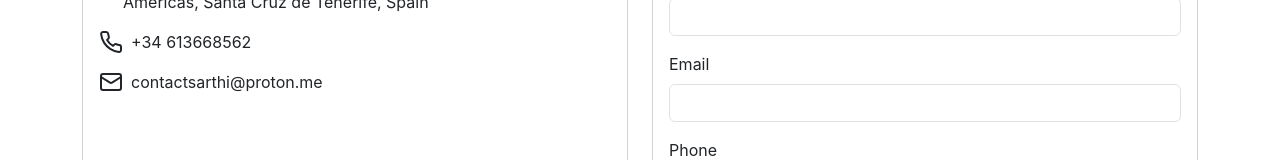
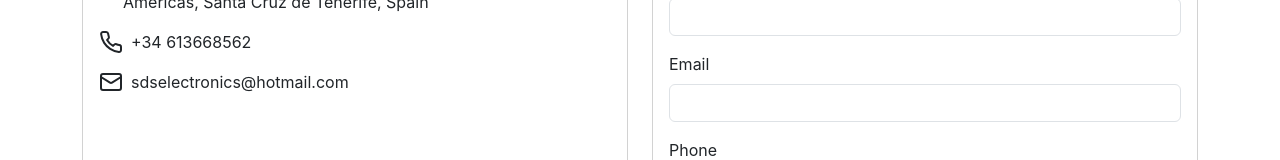
Before and after one commit to Bharatdev1/sarthis, a React (Vite) app: page /contact in a window 1280 px wide. Shown: the part 299-459 px from the top of the page. Built offline with nearby package versions, Linux system fonts and the light colour scheme.

Commit message:
Update Contact.jsx

```diff
--- a/src/components/Contact.jsx
+++ b/src/components/Contact.jsx
@@ -29,7 +29,7 @@ const Contact = () => {
               </div>
               <div className="d-flex align-items-center">
                 <Mail className="me-2" />
-                <p className="mb-0">contactsarthi@proton.me</p>
+                <p className="mb-0">sdselectronics@hotmail.com</p>
               </div>
             </div>
           </div>
```
